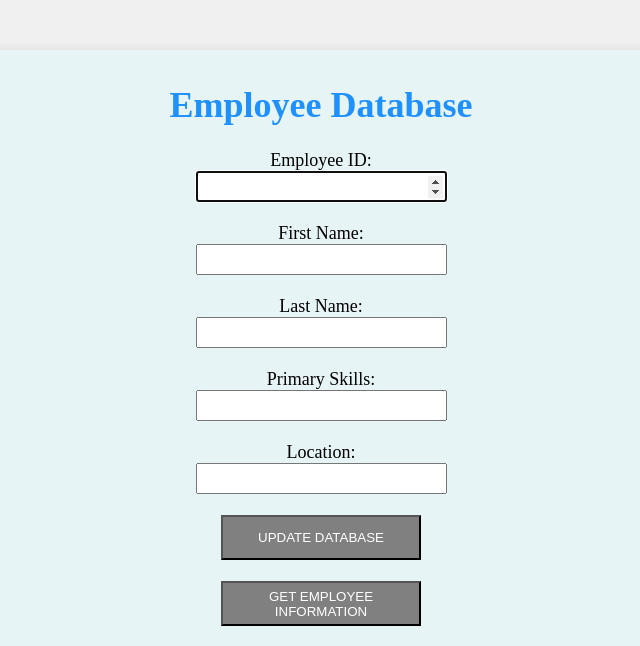
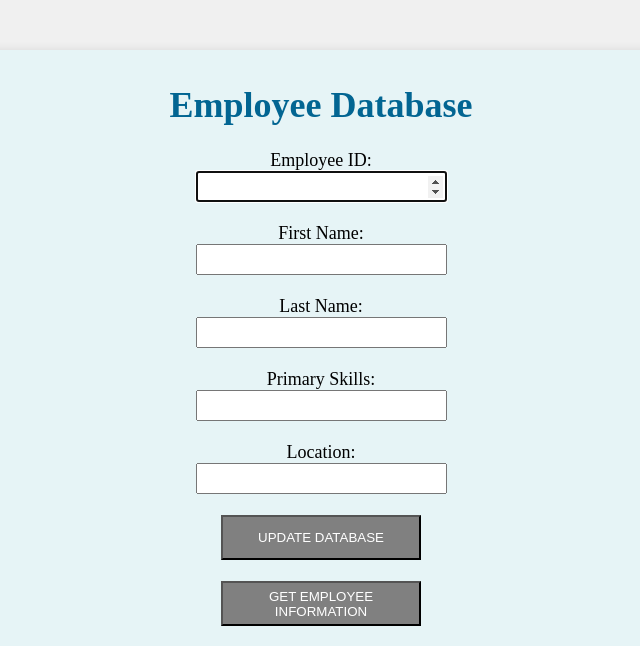
Before and after one commit to 155322225-myseneca/CLO835-Final-Project-Group3, a Flask app: template app/templates/addemp.html in a window 1280 px wide. Shown: the top 646 px of the page, without its empty margins (319-959 px from the left). Run offline with Flask 2, Linux system fonts and the light colour scheme; the template is opened without the code that fills it, so the values that code supplies are empty; parts of the project's set-up code (start-up, migrations or seed data) failed here and were passed over.

Commit message:
Modified style in addemp.html

```diff
--- a/app/templates/addemp.html
+++ b/app/templates/addemp.html
@@ -30,7 +30,7 @@
 	<div class="container">
 	<font color="black" size="4" style="font-family: avenir">
 
-		<h1 style="color: DodgerBlue">Employee Database</h1>
+		<h1>Employee Database</h1>
 		<body style="background-image: url('{{ background_image }}')" >
 
 			<form action="/addemp" autocomplete="on" method = "POST" enctype="multipart/form-data">
```
